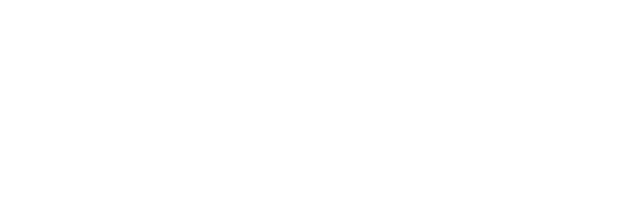
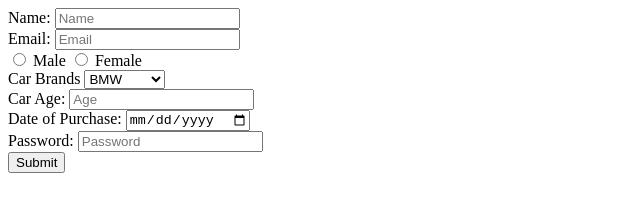
Before and after one commit to acciojob/car-insurance-form-Sparshtub, a website: page main.html in a window 1280 px wide. Shown: the whole page, without its empty margins (0-640 px from the left). Drawn offline with Linux system fonts and the light colour scheme.

Commit message:
created a submission

```diff
--- a/main.html
+++ b/main.html
@@ -10,7 +10,37 @@
 	<!-- the entire body must be written by student -->
     <script type="text/javascript" src="./script.js">
 </script>
+   <form method="post">
+        <label for="name">Name:</label>
+        <input type="text" id="name" placeholder="Name" required>
+        <br>
+        <label for="email">Email:</label>
+        <input type="email" id="email" placeholder="Email" required>
+        <br>
+        <input type="radio" id="gender-m" name="gender" value="male" required>
+        <label for="gender-m">Male</label>
+        <input type="radio" id="gender-f" name="gender" value="female" required>
+        <label for="gender-f">Female</label>
+        <br>
+        <label for="cars">Car Brands</label>
+        <select id="cars">
+            <option value="bmw">BMW</option>
+            <option value="audi">Audi</option>
+            <option value="mercedes">Mercedes</option>
 
+        </select>
+        <br>
+        <label for="carage">Car Age:</label>
+        <input type="number" id="carage" placeholder="Age" required>
+        <br>
+        <label for="dop">Date of Purchase:</label>
+        <input type="date" id="dop" required>
+        <br>
+        <label for="password">Password:</label>
+        <input type="password" id="password" placeholder="Password" required>
+        <br>
+        <input type="submit" value="Submit">
+    </form>
 </body>
 
 </html>
```
